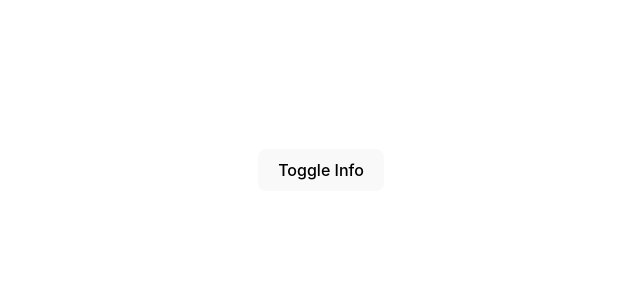
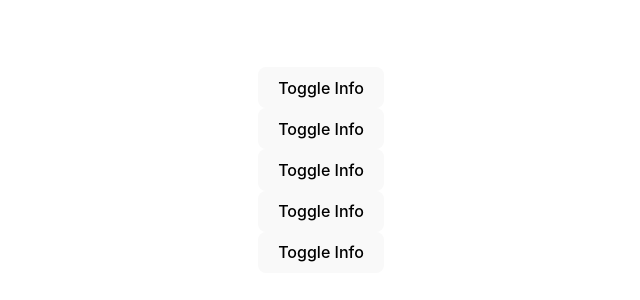
Before and after one commit to wanyuasam/Typescript, a React (Vite) app in the folder React Typescript/: page / in a window 1280 px wide. Shown: the part 230-530 px from the top of the page, without its empty margins (319-959 px from the left). Built offline with nearby package versions, Linux system fonts and the light colour scheme.

Commit message:
Use hooks in React Typescript

```diff
--- a/React Typescript/src/App.tsx
+++ b/React Typescript/src/App.tsx
@@ -5,26 +5,17 @@ import {Person} from './Person'
 
 
 function App() {
-  const [showInfo, setShowInfo] = useState<boolean | null>(false);
-  const toggleInfo = () => {
-    setShowInfo(prev => !prev);
-  }
+
 
 
   return (
-    <div>
-      {
-      showInfo && (
         <>
           <Person name = {"Wesly"} age = {24} isMarried = {false} />
           <Person name = {"Richard"} age = {56} isMarried = {true} />
+          <Person name = {"Richard"} age = {56} isMarried = {true} />
+          <Person name = {"Richard"} age = {56} isMarried = {true} />
+          <Person name = {"Richard"} age = {56} isMarried = {true} />
         </>
-      )
-    }
-    <button  onClick={toggleInfo}> Toggle Info</button>
-    </div>
-
-
   )
 }
 
--- a/React Typescript/src/Person.tsx
+++ b/React Typescript/src/Person.tsx
@@ -1,17 +1,29 @@
+import { useState } from "react";
+
 // interface
 interface Person{
     name: string
     age: number
     isMarried: boolean
 }
- export const Person = (props: Person) => {
+
+export const Person = (props: Person) => {
+    const [showInfo, setShowInfo] = useState<boolean | null>(false);
+    const toggleInfo = () => {
+      setShowInfo(prev => !prev);
+    }
+
   return (
     <div>
-        <p>Name: {props.name}</p>
-        <p>Age: {props.age}</p>
-        <p>This person is {props.isMarried ? "is married" : "is single"} </p>
+        <button onClick={toggleInfo}>Toggle Info</button>
+        {showInfo && (
+            <>
+                <p>Name: {props.name}</p>
+                <p>Age: {props.age}</p>
+                <p>This person is {props.isMarried ? "is married" : "is single"} </p>
+            </>
+
+        )}
     </div>
-  )
-}
-
-export default Person
+  )}
+export default Person;
```
